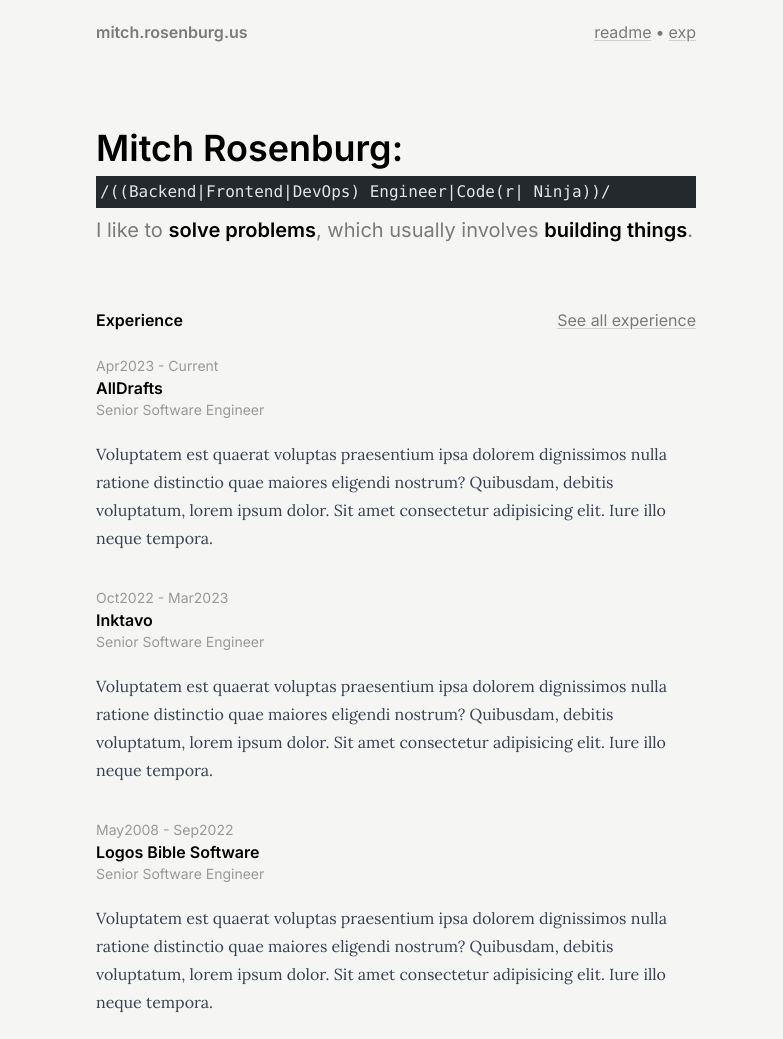
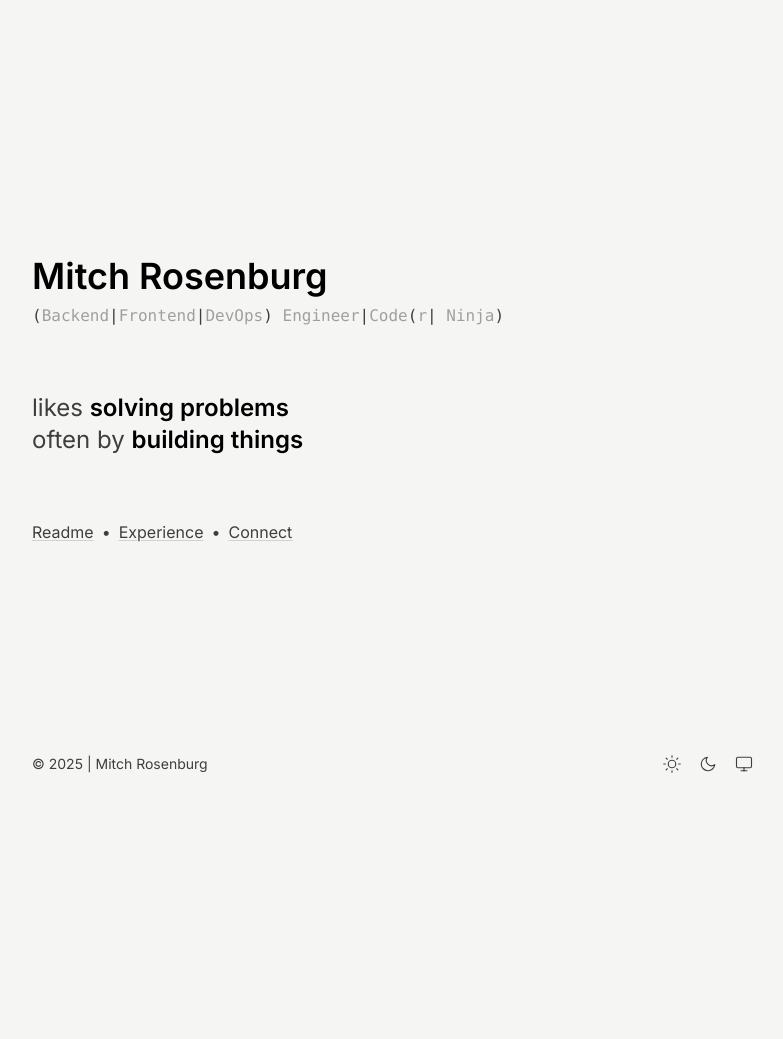
Before and after one commit to mitchknife/mitchknife.github.io, an Astro site: page / in a window 1280 px wide. Shown: the top 1039 px of the page, without its empty margins (244-1027 px from the left). After the commit the page ends 800 px from the top, so only its background shows below. Built offline with nearby package versions, Linux system fonts and the light colour scheme; Astro itself is replaced by a stand-in of ours; a web font is replaced by a local one.

Commit message:
Making waves.

```diff
--- a/src/components/BackToTop.astro
+++ b/src/components/BackToTop.astro
@@ -1,12 +1,10 @@
 <button
   id="back-to-top"
-  class="group relative flex w-fit flex-nowrap rounded border border-black/15 py-1.5 pl-8 pr-3 transition-colors duration-300 ease-in-out hover:bg-black/5 hover:text-black dark:border-white/20 dark:hover:bg-white/5 dark:hover:text-white"
->
+  class="group relative flex w-fit flex-nowrap rounded border border-black/15 px-4 py-1.5 transition-colors duration-300 ease-in-out hover:bg-black/5 hover:text-black dark:border-white/20 dark:hover:bg-white/5 dark:hover:text-white">
   <svg
     xmlns="http://www.w3.org/2000/svg"
     viewBox="0 0 24 24"
-    class="absolute left-2 top-1/2 size-4 -translate-y-1/2 rotate-90 fill-none stroke-current stroke-2"
-  >
+    class="absolute left-2 top-1/2 size-4 -translate-y-1/2 rotate-90 fill-none stroke-current stroke-2">
     <line
       x1="5"
       y1="12"
@@ -19,5 +17,5 @@
       class="translate-x-1 transition-transform duration-300 ease-in-out group-hover:translate-x-0"
     ></polyline>
   </svg>
-  <div class="text-sm">Back to top</div>
+  <div class="text-sm">&ZeroWidthSpace;</div>
 </button>
--- a/src/components/Container.astro
+++ b/src/components/Container.astro
@@ -2,6 +2,6 @@
 
 ---
 
-<div class="mx-auto max-w-screen-sm px-5">
+<div class="mx-auto max-w-screen-md px-5">
   <slot />
 </div>
--- a/src/components/Head.astro
+++ b/src/components/Head.astro
@@ -120,7 +120,8 @@ const { title, description, image = '/nano.png' } = Astro.props;
   }
 
   function onScroll() {
-    if (window.scrollY > 0) {
+    console.log('scrolly', window.scrollY);
+    if (window.scrollY > 200) {
       document.documentElement.classList.add('scrolled');
     } else {
       document.documentElement.classList.remove('scrolled');
--- a/src/components/Header.astro
+++ b/src/components/Header.astro
@@ -12,11 +12,11 @@ import Link from '@components/Link.astro';
         </div>
       </Link>
       <nav class="flex gap-1">
-        <Link href="/readme"> readme </Link>
-        <span>
-          {`•`}
-        </span>
-        <Link href="/exp"> exp </Link>
+        <Link href="/readme">rdme</Link>
+        <span>•</span>
+        <Link href="/experience">exp</Link>
+        <span>•</span>
+        <Link href="/connect">conn</Link>
       </nav>
     </div>
   </Container>
--- a/src/content/config.ts
+++ b/src/content/config.ts
@@ -1,6 +1,6 @@
 import { defineCollection, z } from 'astro:content';
 
-const exp = defineCollection({
+const experience = defineCollection({
   type: 'content',
   schema: z.object({
     company: z.string(),
@@ -10,4 +10,4 @@ const exp = defineCollection({
   }),
 });
 
-export const collections = { exp };
+export const collections = { experience };
--- a/src/layouts/PageLayout.astro
+++ b/src/layouts/PageLayout.astro
@@ -7,9 +7,10 @@ import { SITE } from '@consts';
 type Props = {
   title: string;
   description: string;
+  hideHeader?: boolean;
 };
 
-const { title, description } = Astro.props;
+const { title, description, hideHeader } = Astro.props;
 ---
 
 <!doctype html>
@@ -21,7 +22,7 @@ const { title, description } = Astro.props;
     />
   </head>
   <body>
-    <Header />
+    {!hideHeader && <Header />}
     <main>
       <slot />
     </main>
--- /dev/null
+++ b/src/pages/connect/index.astro
@@ -0,0 +1,44 @@
+---
+import Container from '@components/Container.astro';
+import PageLayout from '@layouts/PageLayout.astro';
+import Link from '@components/Link.astro';
+import { SITE, HOME, SOCIALS } from '@consts';
+---
+
+<PageLayout title={HOME.TITLE} description={HOME.DESCRIPTION}>
+  <Container>
+    <div class="space-y-16">
+      <section class="animate space-y-4">
+        <h5 class="font-semibold text-black dark:text-white">Let's Connect</h5>
+        <article>
+          <p>
+            If you want to get in touch with me about something or just to say
+            hi, reach out on social media or send me an email.
+          </p>
+        </article>
+        <ul class="flex flex-wrap gap-2">
+          {
+            SOCIALS.map((SOCIAL) => (
+              <li class="flex gap-x-2 text-nowrap">
+                <Link
+                  href={SOCIAL.HREF}
+                  external
+                  aria-label={`${SITE.NAME} on ${SOCIAL.NAME}`}>
+                  {SOCIAL.NAME}
+                </Link>
+                {'/'}
+              </li>
+            ))
+          }
+          <li class="line-clamp-1">
+            <Link
+              href={`mailto:${SITE.EMAIL}`}
+              aria-label={`Email ${SITE.NAME}`}>
+              {SITE.EMAIL}
+            </Link>
+          </li>
+        </ul>
+      </section>
+    </div>
+  </Container>
+</PageLayout>
--- a/src/pages/exp/index.astro
+++ b/src/pages/experience/index.astro
@@ -5,12 +5,12 @@ import Container from '@components/Container.astro';
 import { dateRange } from '@lib/utils';
 import { WORK } from '@consts';
 
-const collection = (await getCollection('exp')).sort(
+const collection = (await getCollection('experience')).sort(
   (a, b) =>
     new Date(b.data.dateStart).valueOf() - new Date(a.data.dateStart).valueOf()
 );
 
-const work = await Promise.all(
+const experience = await Promise.all(
   collection.map(async (item) => {
     const { Content } = await item.render();
     return { ...item, Content };
@@ -26,7 +26,7 @@ const work = await Promise.all(
       </div>
       <ul class="flex flex-col space-y-4">
         {
-          work.map((entry) => (
+          experience.map((entry) => (
             <li class="animate">
               <div class="text-sm opacity-75">
                 {dateRange(entry.data.dateStart, entry.data.dateEnd)}
--- a/src/pages/index.astro
+++ b/src/pages/index.astro
@@ -1,48 +1,56 @@
 ---
-import { getCollection } from 'astro:content';
 import Container from '@components/Container.astro';
 import PageLayout from '@layouts/PageLayout.astro';
 import Link from '@components/Link.astro';
-import { dateRange } from '@lib/utils';
-import { SITE, HOME, SOCIALS } from '@consts';
-import { Code } from 'astro:components';
-
-const allwork = (await getCollection('exp'))
-  .sort(
-    (a, b) =>
-      new Date(b.data.dateStart).valueOf() -
-      new Date(a.data.dateStart).valueOf()
-  )
-  .slice(0, SITE.NUM_WORKS_ON_HOMEPAGE);
-
-const exp = await Promise.all(
-  allwork.map(async (item) => {
-    const { Content } = await item.render();
-    return { ...item, Content };
-  })
-);
+import { cn } from '@lib/utils';
+import { HOME } from '@consts';
 ---
 
-<PageLayout title={HOME.TITLE} description={HOME.DESCRIPTION}>
+<PageLayout title={HOME.TITLE} description={HOME.DESCRIPTION} hideHeader>
   <Container>
     <div class="space-y-16">
-      <section class="space-y-2">
+      <section class="mt-8 md:mt-32">
         <h1 class="animate text-4xl font-semibold text-black dark:text-white">
-          Mitch Rosenburg:
+          Mitch Rosenburg
         </h1>
-        <Code
-          code={`/((Backend|Frontend|DevOps) Engineer|Code(r| Ninja))/`}
-          lang="js"
-          class="animate p-1"
-        />
-        <p class="animate text-xl">
-          I like to <strong class="text-black dark:text-white"
-            >solve problems</strong
-          >, which usually involves
-          <strong class="text-black dark:text-white">building things</strong>.
+        <p class="animate my-2 font-mono">
+          {
+            '(Backend|Frontend|DevOps) Engineer|Code(r| Ninja)'
+              .split(/([()|/])/)
+              .map((punctuationOrWord) => (
+                <span
+                  class={cn(
+                    !/[()|/]/.test(punctuationOrWord) &&
+                      'text-black/35 dark:text-white/35'
+                  )}
+                  set:html={punctuationOrWord}
+                />
+              ))
+          }
         </p>
       </section>
-      <section class="animate space-y-6">
+
+      <section class="animate">
+        <p class="mt-8 text-2xl">
+          likes <strong class="text-black dark:text-white"
+            >solving problems</strong
+          >
+          <br />often by
+          <strong class="text-black dark:text-white">building things</strong>
+        </p>
+      </section>
+
+      <section class="animate">
+        <p class="flex flex-wrap gap-2">
+          <Link href="/readme">Readme</Link>
+          <span>•</span>
+          <Link href="/experience">Experience</Link>
+          <span>•</span>
+          <Link href="/connect">Connect</Link>
+        </p>
+      </section>
+
+      <!-- <section class="animate space-y-6">
         <div class="flex flex-wrap items-center justify-between gap-y-2">
           <h5 class="font-semibold text-black dark:text-white">Experience</h5>
           <Link href="/exp"> See all experience </Link>
@@ -65,9 +73,9 @@ const exp = await Promise.all(
             ))
           }
         </ul>
-      </section>
+      </section> -->
 
-      <section class="animate space-y-4">
+      <!-- <section class="animate space-y-4">
         <h5 class="font-semibold text-black dark:text-white">Let's Connect</h5>
         <article>
           <p>
@@ -82,8 +90,7 @@ const exp = await Promise.all(
                 <Link
                   href={SOCIAL.HREF}
                   external
-                  aria-label={`${SITE.NAME} on ${SOCIAL.NAME}`}
-                >
+                  aria-label={`${SITE.NAME} on ${SOCIAL.NAME}`}>
                   {SOCIAL.NAME}
                 </Link>
                 {'/'}
@@ -93,13 +100,12 @@ const exp = await Promise.all(
           <li class="line-clamp-1">
             <Link
               href={`mailto:${SITE.EMAIL}`}
-              aria-label={`Email ${SITE.NAME}`}
-            >
+              aria-label={`Email ${SITE.NAME}`}>
               {SITE.EMAIL}
             </Link>
           </li>
         </ul>
-      </section>
+      </section> -->
     </div>
   </Container>
 </PageLayout>
--- a/src/styles/global.css
+++ b/src/styles/global.css
@@ -20,7 +20,7 @@ body {
   @apply font-sans antialiased;
   @apply flex flex-col;
   @apply bg-stone-100 dark:bg-stone-900;
-  @apply text-black/50 dark:text-white/75;
+  @apply text-black/75 dark:text-white/75;
 }
 
 header {
```
Also changed, not shown: src/content/experience/alldrafts.md (renamed from src/content/exp/alldrafts.md), src/content/experience/inktavo.md (renamed from src/content/exp/inktavo.md), src/content/experience/logos-intern.md (renamed from src/content/exp/logos-intern.md), src/content/experience/logos.md (renamed from src/content/exp/logos.md), src/content/experience/wwu.md (renamed from src/content/exp/wwu.md), 1 other file.
